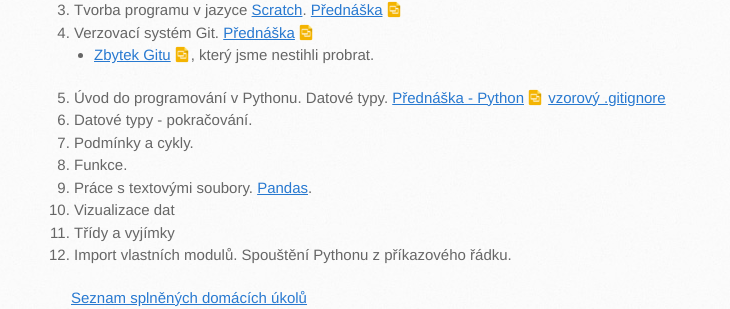
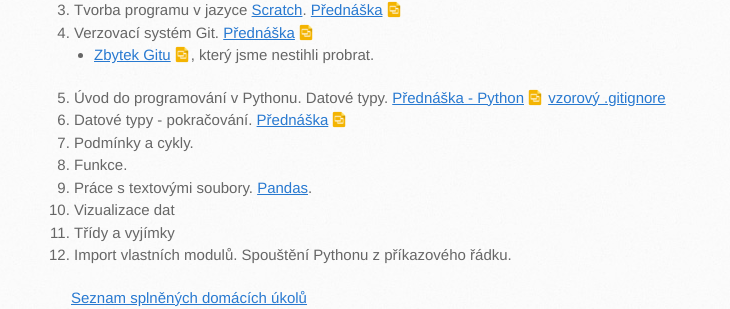
Before and after one commit to anastazie/intro_python_biol, a Jekyll site: the page built from index.md, in a window 1280 px wide and 900 px high, scrolled down 979 px. Shown: the part 149-458 px from the top of the window, without its empty margins (99-829 px from the left). Built offline with Jekyll 4.4.1, drawn with Linux system fonts in a browser that asks for light colours; our own code applies the rules of GitHub Pages for plain Markdown files.

Commit message:
Update index.md

```diff
--- a/index.md
+++ b/index.md
@@ -25,7 +25,7 @@ Každé úterý 17:20 - 18:50, učebna B311, Viničná 7, 3. patro.
 1. Verzovací systém Git. <a href="https://docs.google.com/presentation/d/1K1UCmaqndPBE1JLNYhMXLCSrQ6BlvZXPRXOhnnaXJiA/edit?usp=sharing" class="presentation">Přednáška</a>
     - <a class="presentation" href="https://docs.google.com/presentation/d/1PsztDU7QlSv7GuEo5TPdeErJj_hfsT1ePuRZEdxa-LU/edit?usp=sharing">Zbytek Gitu</a>, který jsme nestihli probrat.
 1. Úvod do programování v Pythonu. Datové typy. <a href="https://docs.google.com/presentation/d/1tpIs8oe69o9CD0boQ27DTI9hs5dP97WblaL8hMqU2TA/edit?usp=sharing" class="presentation">Přednáška - Python</a> [vzorový .gitignore](https://github.com/intro-python-biol-2017/test/blob/master/.gitignore)
-1. Datové typy - pokračování.
+1. Datové typy - pokračování. <a href="https://docs.google.com/presentation/d/19z_lumljf-jEV_J28HIIX-54GGRmgTVOc4BaFsLnfUQ/edit?usp=sharing" class="presentation">Přednáška</a>
 1. Podmínky a cykly.
 1. Funkce.
 1. Práce s textovými soubory. [Pandas](http://pandas.pydata.org/).
```
